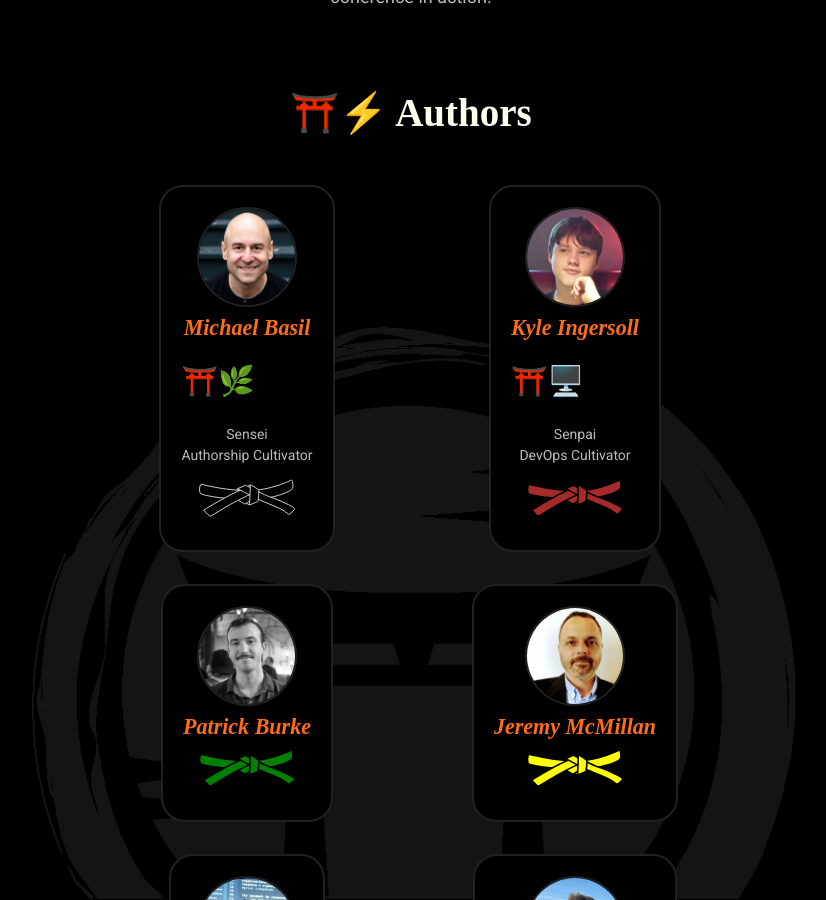
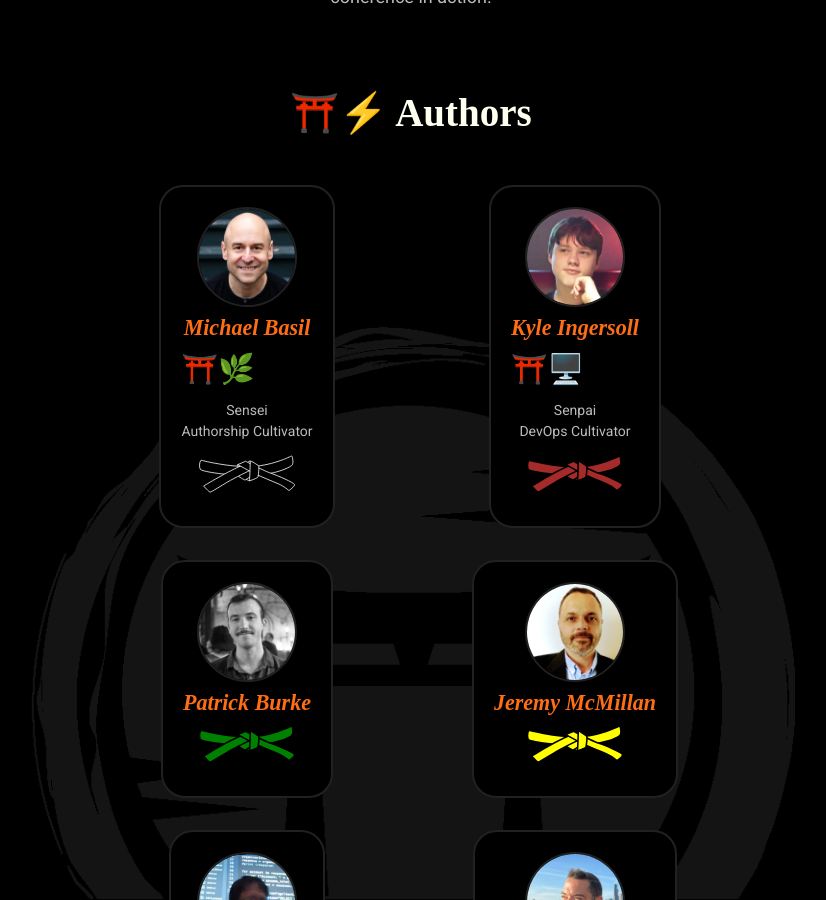
Before and after one commit to mindset-dojo/mindset-dojo.github.io, a Jekyll site: the page built from mission.md, in a window 1280 px wide and 900 px high, scrolled down 1763 px. Shown: the whole window, without its empty margins (229-1055 px from the left). Built offline with Jekyll 4.4.1, drawn with Linux system fonts in a browser that asks for light colours; some web fonts are replaced.

Commit message:
fix(author): get rid of paragraph wrapping for emoji_signature.

```diff
--- a/_includes/sections/author.html
+++ b/_includes/sections/author.html
@@ -26,7 +26,7 @@ if called without an author object.
   <h2><a href="{{ profile_url }}">{{ author_name }}</a></h2>
 
   {%- if include.author.emoji_signature -%}
-    <p> <h3> {{ include.author.emoji_signature }} </h3> </p>
+    <h3> {{ include.author.emoji_signature }} </h3>
   {%- endif -%}
 
   {%- assign ld = include.author.leadership_designations -%}
```
